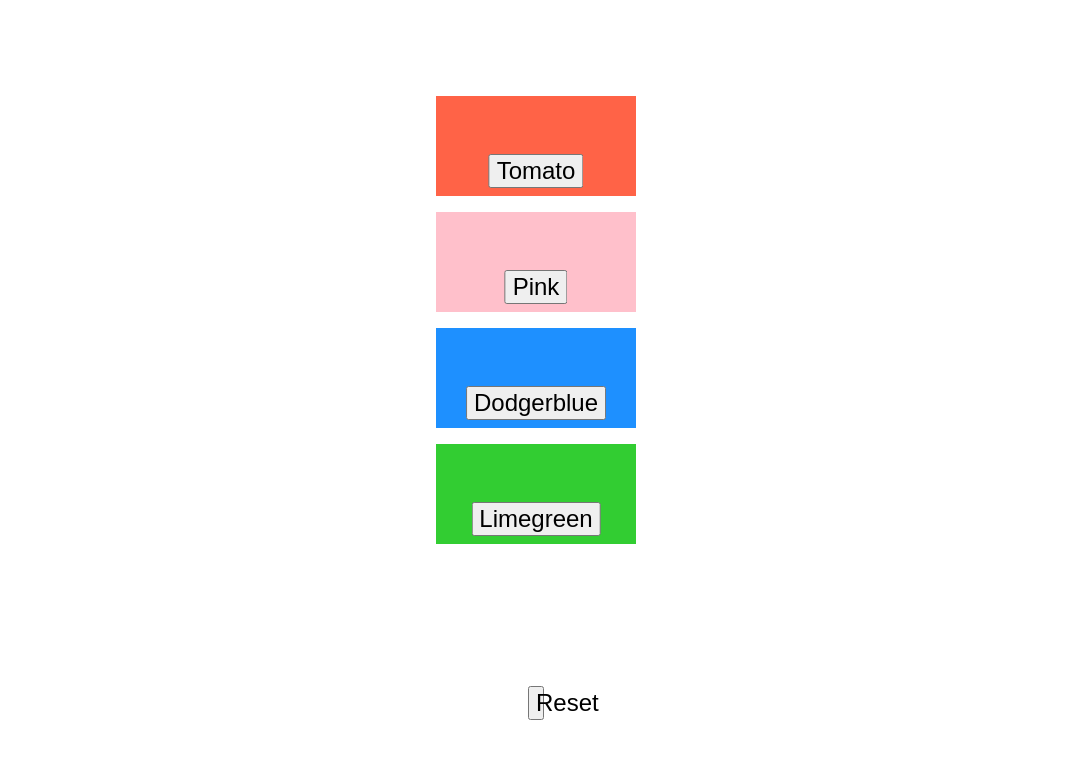
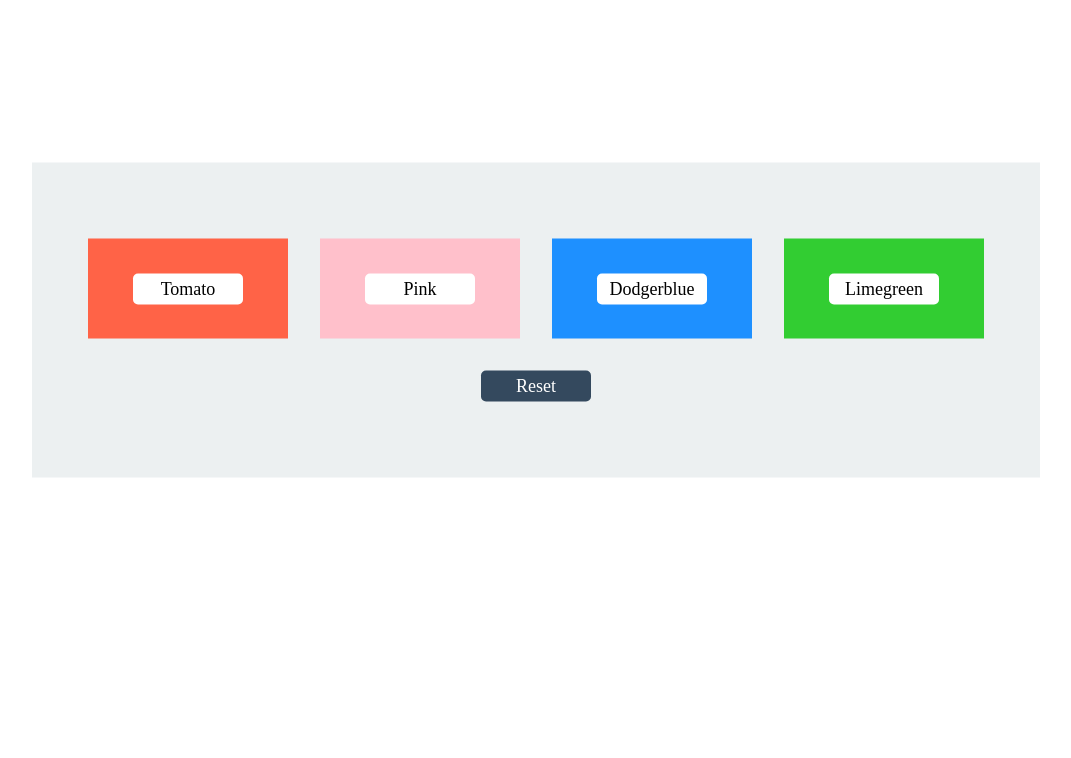
Before and after one commit to jjanmo/vanilla-redux-tutorials, a plain HTML site: page project1/with-redux/app.html in a window 1280 px wide. Both pictures are taken after a click on the button "Reset". Shown: the whole page, without its empty margins (104-1175 px from the left). Drawn offline with nearby package versions, Linux system fonts and the light colour scheme.

Commit message:
refactor: change relevant redux code

```diff
--- a/project1/with-redux/app.css
+++ b/project1/with-redux/app.css
@@ -3,38 +3,54 @@
   top: 40%;
   left: 50%;
   transform: translate(-50%, -50%);
+  background: #ecf0f1;
+  padding: 60px 40px;
+  display: flex;
+  flex-direction: column;
+  justify-content: center;
+  align-items: center;
 }
-.container div {
+.color-button-container {
+  display: flex;
+}
+
+.color-button-container div {
   width: 200px;
   height: 100px;
-    position: relative;
   margin: 1rem;
+  display: flex;
+  justify-content: center;
+  align-items: center;
 }
-.container div:first-child {
+.color-button-container div:first-child {
   background-color: tomato;
 }
-.container div:nth-child(2) {
+.color-button-container div:nth-child(2) {
   background-color: pink;
 }
-.container div:nth-child(3) {
+.color-button-container div:nth-child(3) {
   background-color: dodgerblue;
 }
-.container div:last-child {
+.color-button-container div:last-child {
   background-color: limegreen;
 }
 
 button {
-    position: absolute;
-    bottom: 0.5rem;
-    right: 50%;
-    transform: translateX(50%);
-    font-size: 1.5rem;
+  all: unset;
+  font-size: 18px;
   cursor: pointer;
+  width: 110px;
+  padding: 5px 0;
+  background-color: #fff;
+  border-radius: 5px;
+  text-align: center;
+  transition: all 0.1s ease-in-out;
 }
-
+button:active {
+  transform: scale(1.05);
+}
 .reset {
-    position: absolute;
-    bottom: 5rem;
-    left: 50%;
-    transform: translateX(-50%);
+  margin: 1rem 0;
+  background-color: #34495e;
+  color: #fff;
 }
--- a/project1/with-redux/app.html
+++ b/project1/with-redux/app.html
@@ -5,17 +5,18 @@
     <meta name="viewport" content="width=device-width, initial-scale=1.0" />
     <link rel="stylesheet" href="app.css" />
     <script src="https://unpkg.com/redux@latest/dist/redux.min.js"></script>
-        <title>VanillaRedux</title>
+    <title>Vanilla Redux</title>
   </head>
   <body>
     <div class="container">
-            <div class="tomato"><button class="tomato-button">Tomato</button></div>
-            <div class="pink"><button class="pink-button">Pink</button></div>
-            <div class="dodgerblue"><button class="dodgerblue-button">Dodgerblue</button></div>
-            <div class="limegreen"><button class="limegreen-button">Limegreen</button></div>
+      <div class="color-button-container">
+        <div><button class="tomato">Tomato</button></div>
+        <div><button class="pink">Pink</button></div>
+        <div><button class="dodgerblue">Dodgerblue</button></div>
+        <div><button class="limegreen">Limegreen</button></div>
       </div>
       <button class="reset">Reset</button>
-        <!-- <script src="app.js"></script> -->
-        <script src="app-with-redux.js"></script>
+    </div>
+    <script src="app.js"></script>
   </body>
 </html>
--- a/project1/with-redux/app.js
+++ b/project1/with-redux/app.js
@@ -1,47 +1,77 @@
 (function () {
-    const $tomatoButton = document.querySelector('.tomato-button');
-    const $pinkButton = document.querySelector('.pink-button');
-    const $dodgerblueButton = document.querySelector('.dodgerblue-button');
-    const $limegreenButton = document.querySelector('.limegreen-button');
-    const $resetButton = document.querySelector('.reset');
+  const { createStore } = Redux;
+  const $colorButtonContainer = document.querySelector('.color-button-container');
+  const $buttonContainers = document.querySelectorAll('.color-button-container div');
+  const $resetButton = document.querySelector('.reset');
 
-    const $tomatoContainer = document.querySelector('.tomato');
-    const $pinkContainer = document.querySelector('.pink');
-    const $dodgerblueContainer = document.querySelector('.dodgerblue');
-    const $limegreenContainer = document.querySelector('.limegreen');
+  // initial state
+  const initialState = {
+    color: null,
+    initialColors: null,
+  };
 
-    $tomatoButton.addEventListener('click', function () {
-        $tomatoContainer.style.backgroundColor = 'tomato';
-        $pinkContainer.style.backgroundColor = 'tomato';
-        $dodgerblueContainer.style.backgroundColor = 'tomato';
-        $limegreenContainer.style.backgroundColor = 'tomato';
-    });
+  // action
+  const CHANGE_COLOR = 'app/CHANGE_COLOR';
+  const RESET_COLOR = 'app/RESET_COLOR';
 
-    $pinkButton.addEventListener('click', function () {
-        $tomatoContainer.style.backgroundColor = 'pink';
-        $pinkContainer.style.backgroundColor = 'pink';
-        $dodgerblueContainer.style.backgroundColor = 'pink';
-        $limegreenContainer.style.backgroundColor = 'pink';
-    });
+  // action creator
+  const changeColor = (color) => ({
+    type: CHANGE_COLOR,
+    payload: color,
+  });
+  const resetColors = () => ({
+    type: RESET_COLOR,
+    payload: ['tomato', 'pink', 'dodgerblue', 'limegreen'],
+  });
 
-    $dodgerblueButton.addEventListener('click', function () {
-        $tomatoContainer.style.backgroundColor = 'dodgerblue';
-        $pinkContainer.style.backgroundColor = 'dodgerblue';
-        $dodgerblueContainer.style.backgroundColor = 'dodgerblue';
-        $limegreenContainer.style.backgroundColor = 'dodgerblue';
-    });
+  // reducer
+  const reducer = (state = initialState, action) => {
+    switch (action.type) {
+      case CHANGE_COLOR: {
+        return {
+          color: action.payload,
+          initialColors: null,
+        };
+      }
+      case RESET_COLOR: {
+        return {
+          color: null,
+          initialColors: action.payload,
+        };
+      }
+      default: {
+        return state;
+      }
+    }
+  };
 
-    $limegreenButton.addEventListener('click', function () {
-        $tomatoContainer.style.backgroundColor = 'limegreen';
-        $pinkContainer.style.backgroundColor = 'limegreen';
-        $dodgerblueContainer.style.backgroundColor = 'limegreen';
-        $limegreenContainer.style.backgroundColor = 'limegreen';
-    });
+  const store = createStore(reducer, window.__REDUX_DEVTOOLS_EXTENSION__ && window.__REDUX_DEVTOOLS_EXTENSION__());
 
-    $resetButton.addEventListener('click', function () {
-        $tomatoContainer.style.backgroundColor = 'tomato';
-        $pinkContainer.style.backgroundColor = 'pink';
-        $dodgerblueContainer.style.backgroundColor = 'dodgerblue';
-        $limegreenContainer.style.backgroundColor = 'limegreen';
-    });
+  const renderColor = () => {
+    const { color } = store.getState();
+    color && $buttonContainers.forEach((elem) => (elem.style.backgroundColor = color));
+  };
+
+  const renderInitialColors = () => {
+    const { initialColors } = store.getState();
+    initialColors && $buttonContainers.forEach((elem, index) => (elem.style.backgroundColor = initialColors[index]));
+  };
+
+  const handleChangeColor = (e) => {
+    const { target } = e;
+    if (target.tagName === 'BUTTON') {
+      const color = target.className;
+      store.dispatch(changeColor(color));
+    }
+  };
+
+  const handleReset = (e) => {
+    store.dispatch(resetColors());
+  };
+
+  store.subscribe(renderColor);
+  store.subscribe(renderInitialColors);
+
+  $colorButtonContainer.addEventListener('click', handleChangeColor);
+  $resetButton.addEventListener('click', handleReset);
 })();
```
Lines whose indentation alone changed are shown as unchanged.
